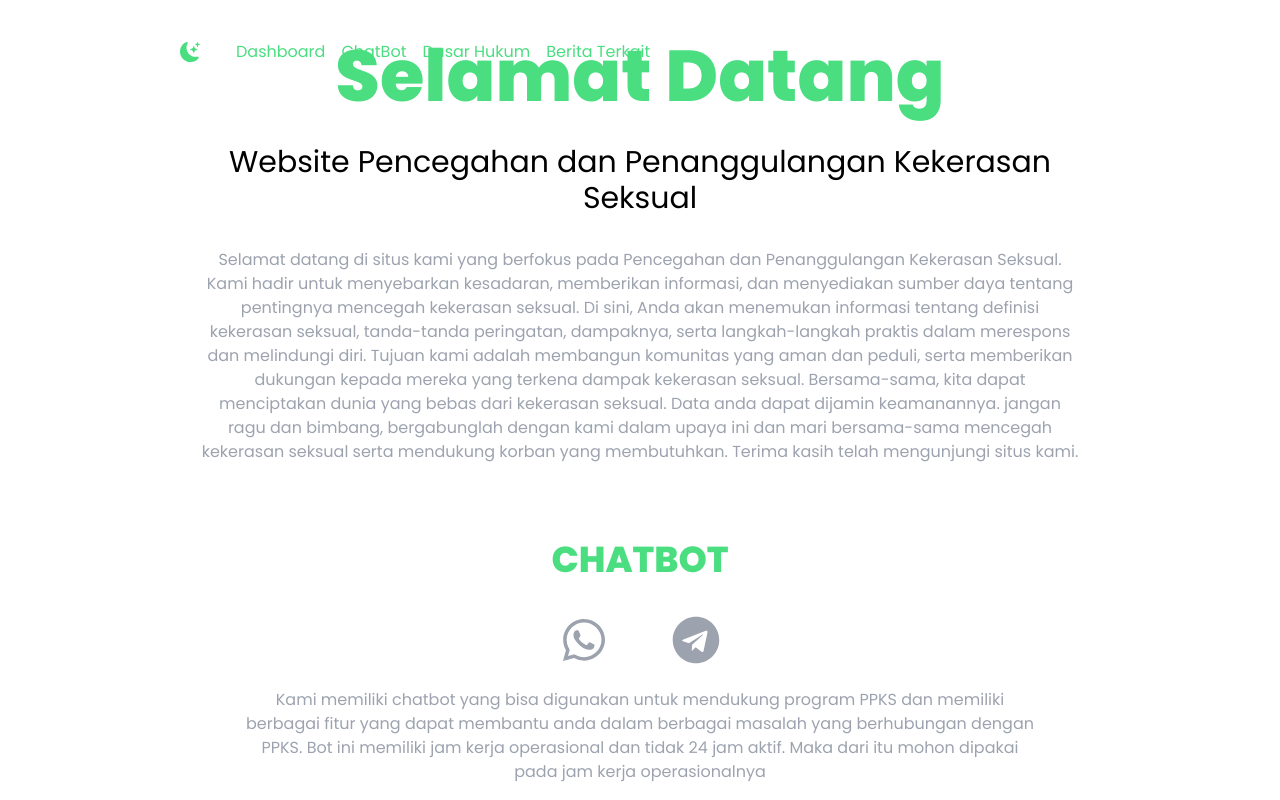
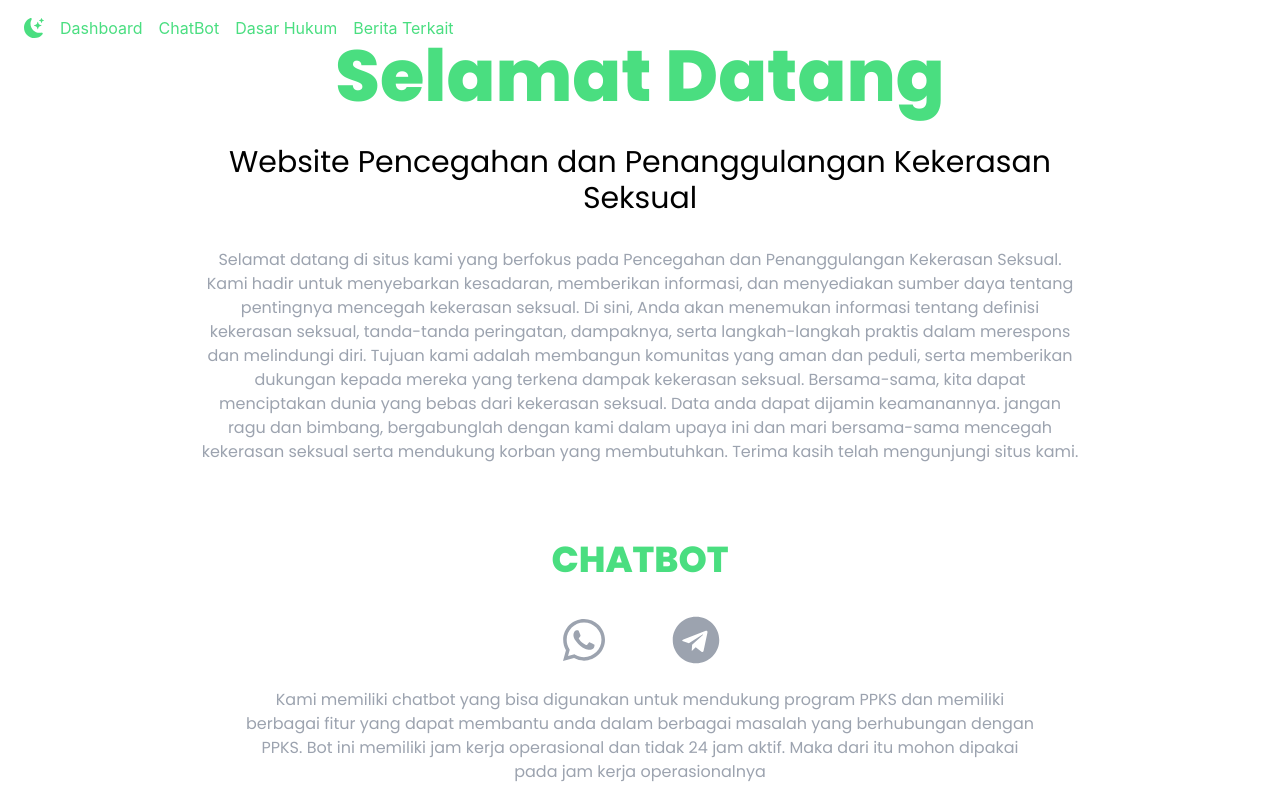
Before and after one commit to fadilikrm/PPKSWeb, a Next.js app: page / in a window 1280 px wide. Shown: the top 800 px of the page. Built offline with nearby package versions, Linux system fonts and the light colour scheme.

Commit message:
Update index.tsx

```diff
--- a/pages/index.tsx
+++ b/pages/index.tsx
@@ -28,18 +28,18 @@ export default function Home() {
         </style>
         <link rel="icon" href="/favicon.ico" />
       </Head>
-      <nav className="py-10 mb-12 flex justify-between fixed font-poppins bg-transparent px-10 md:px -20 lg:px-40 dark:bg-black">
-          <ul className="flex items-center space-x-4">
+      <nav className="py-4 px-6 mb-8 flex flex-col justify-between fixed w-full bg-transparent md:flex-row md:justify-between md:items-center">
+        <ul className="flex flex-col md:flex-row md:items-center space-y-4 md:space-y-0 md:space-x-4">
           <li>
             <BsFillMoonStarsFill
-                className="cursor-pointer text-xl mx-5 text-green-400"
+              className="cursor-pointer text-xl text-green-400"
               onClick={() => setdarkmode(!darkmode)}
             />
           </li>
-            <li className="text-green-400 ml-4"><a href="#dashboard-ppks">Dashboard</a></li>
-            <li className="text-green-400 ml-4"><a href="#chatbot-ppks">ChatBot</a></li>
-            <li className="text-green-400 ml-4"><a href="#about-ppks">Dasar Hukum</a></li>
-            <li className="text-green-400 ml-4"><a href="#news-ppks">Berita Terkait</a></li>
+          <li className="text-green-400"><a href="#dashboard-ppks">Dashboard</a></li>
+          <li className="text-green-400"><a href="#chatbot-ppks">ChatBot</a></li>
+          <li className="text-green-400"><a href="#about-ppks">Dasar Hukum</a></li>
+          <li className="text-green-400"><a href="#news-ppks">Berita Terkait</a></li>
         </ul>
       </nav>
       <main className="font-poppins bg-white px-10 md:px -20 lg:px-40 dark:bg-black">
```
Lines whose indentation alone changed are shown as unchanged.
